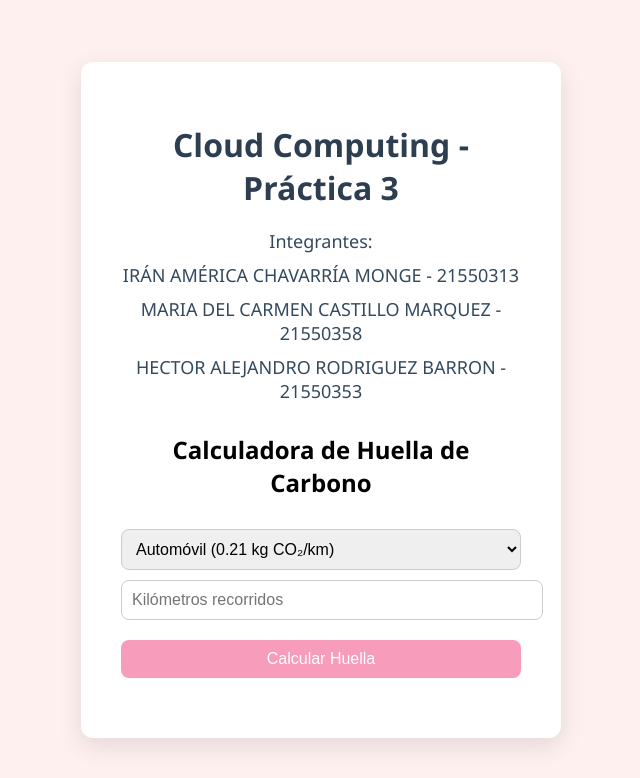
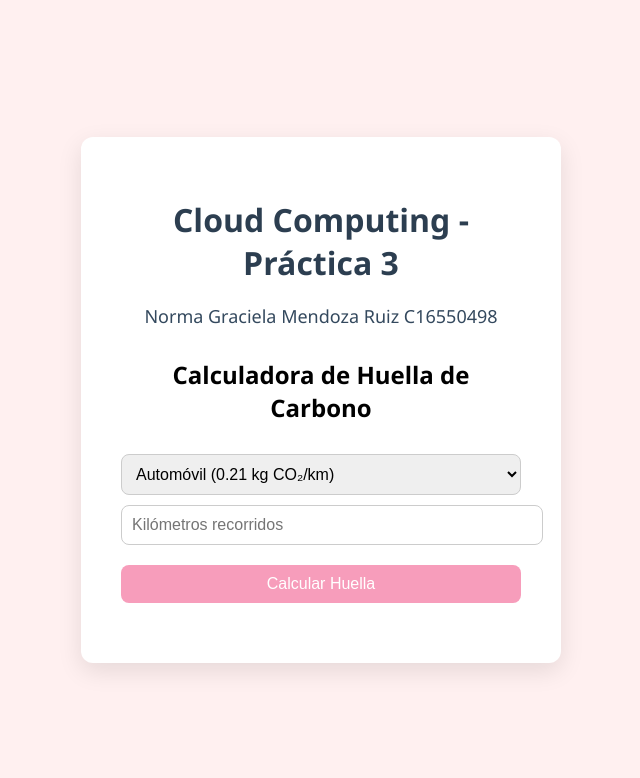
Before and after one commit to panconmermelada2/cloud-practica-3, a Flask app: page / in a window 1280 px wide. Shown: the top 778 px of the page, without its empty margins (319-959 px from the left). Run offline with Flask 3, Linux system fonts and the light colour scheme.

Commit message:
modificacion

```diff
--- a/templates/index.html
+++ b/templates/index.html
@@ -69,10 +69,8 @@
     <div class="container">
         <h1>Cloud Computing - Práctica 3</h1>
         <ul>
-            <li>Integrantes: </li>
-            <li>IRÁN AMÉRICA CHAVARRÍA MONGE - 21550313</li>
-            <li>MARIA DEL CARMEN CASTILLO MARQUEZ - 21550358</li>
-            <li>HECTOR ALEJANDRO RODRIGUEZ BARRON - 21550353</li>
+            <li>Norma Graciela Mendoza Ruiz C16550498 </li>
+
         </ul>
 
         <h2>Calculadora de Huella de Carbono</h2>
```
